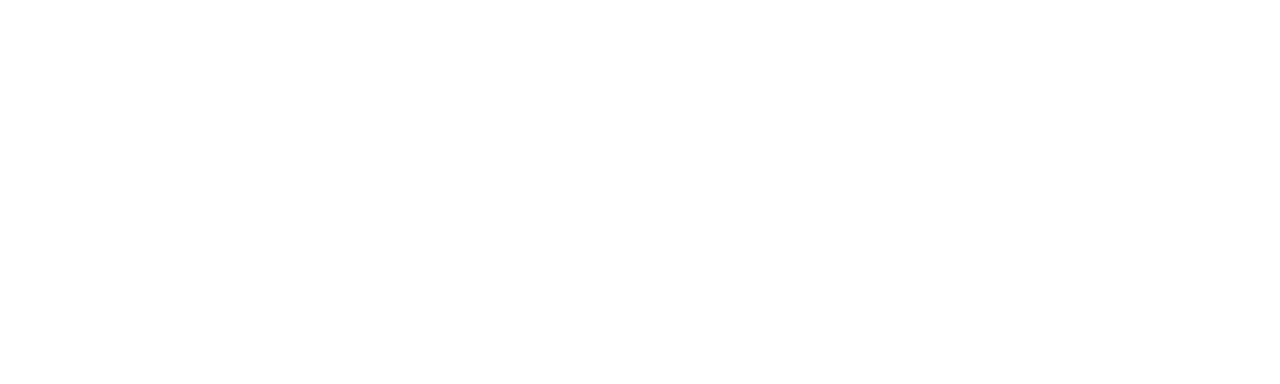
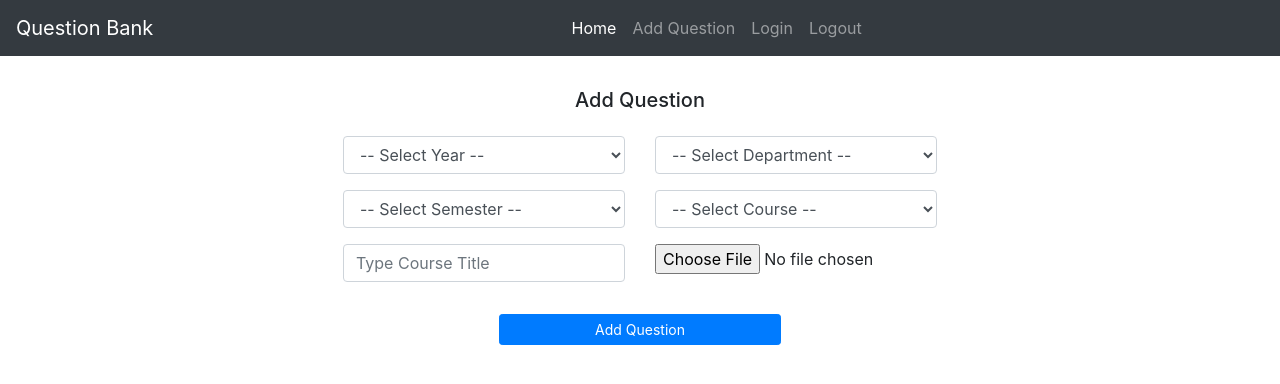
Before and after one commit to farhapartex/qbank-frontend, a Vue app: page /add-question in a window 1280 px wide. Shown: the top 384 px of the page. Built offline with nearby package versions, Linux system fonts and the light colour scheme.

Commit message:
add question file added

```diff
--- a/src/components/Navigation.vue
+++ b/src/components/Navigation.vue
@@ -1,7 +1,7 @@
 <template>
   <div class="navigation">
     <nav class="navbar navbar-expand-lg navbar-dark bg-dark">
-      <a class="navbar-brand" href="#">Question Bank</a>
+      <router-link class="navbar-brand" :to="{ name: 'home'}">Question Bank</router-link>
       <button
         class="navbar-toggler"
         type="button"
@@ -17,13 +17,16 @@
       <div class="collapse navbar-collapse" id="navbarSupportedContent">
         <ul class="navbar-nav mx-auto">
           <li class="nav-item active">
-            <a class="nav-link" href="#">Home</a>
+            <router-link class="nav-link" :to="{ name: 'home'}">Home</router-link>
           </li>
           <li class="nav-item">
-            <a class="nav-link" href="#">Add Question</a>
+            <router-link class="nav-link" :to="{ name: 'addQuestion'}">Add Question</router-link>
           </li>
           <li class="nav-item">
             <router-link class="nav-link" :to="{ name: 'auth'}">Login</router-link>
+          </li>
+          <li class="nav-item">
+            <router-link class="nav-link" :to="{ name: 'auth'}">Logout</router-link>
           </li>
         </ul>
       </div>
--- a/src/router.ts
+++ b/src/router.ts
@@ -15,6 +15,11 @@
         name: 'auth',
         component: () => import("./views/Auth.vue"),
     },
+    {
+        path: '/add-question',
+        name: 'addQuestion',
+        component: () => import("./views/PostQuestion.vue"),
+    },
 ]
 
 const router = new VueRouter({
--- /dev/null
+++ b/src/views/PostQuestion.vue
@@ -0,0 +1,82 @@
+<template>
+  <div class="postQuestion">
+    <Navigation></Navigation>
+
+    <div class="w-100 p-3 question-box">
+      <div class="w-50 mx-auto">
+        <h5 class="mt-3 mb-4 text-center">Add Question</h5>
+        <div class="container-fluid">
+          <div class="row">
+            <div class="col-md-6 col-lg-6 col-sm-6">
+              <div class="form-group">
+                <select class="form-control">
+                  <option value>-- Select Year --</option>
+                  <option value>2000</option>
+                </select>
+              </div>
+            </div>
+            <div class="col-md-6 col-lg-6 col-sm-6">
+              <div class="form-group">
+                <select class="form-control">
+                  <option value>-- Select Department --</option>
+                  <option value>2000</option>
+                </select>
+              </div>
+            </div>
+          </div>
+          <div class="row">
+            <div class="col-md-6 col-lg-6 col-sm-6">
+              <div class="form-group">
+                <select class="form-control">
+                  <option value>-- Select Semester --</option>
+                  <option value>2000</option>
+                </select>
+              </div>
+            </div>
+            <div class="col-md-6 col-lg-6 col-sm-6">
+              <div class="form-group">
+                <select class="form-control">
+                  <option value>-- Select Course --</option>
+                  <option value>2000</option>
+                </select>
+              </div>
+            </div>
+          </div>
+          <div class="row">
+            <div class="col-md-6 col-lg-6 col-sm-6">
+              <div class="form-group">
+                <input type="text" class="form-control" placeholder="Type Course Title" />
+              </div>
+            </div>
+            <div class="col-md-6 col-lg-6 col-sm-6">
+              <div class="form-group">
+                <input type="file" class="form-control-file" id="exampleFormControlFile1" />
+              </div>
+            </div>
+          </div>
+          <div class="row mt-3">
+            <div class="col-md-6 col-lg-6 col-sm-6 mx-auto">
+              <div class="form-group">
+                <input type="submit" class="btn btn-sm btn-primary w-100" value="Add Question" />
+              </div>
+            </div>
+          </div>
+        </div>
+      </div>
+    </div>
+  </div>
+</template>
+
+<script lang="ts">
+// @ is an alias to /src
+import { Component, Prop, Vue } from "vue-property-decorator";
+import Navigation from "@/components/Navigation.vue";
+
+@Component({
+  name: "PostQuestion",
+  components: { Navigation }
+})
+export default class PostQuestion extends Vue {
+  // dummy
+}
+</script>
```
